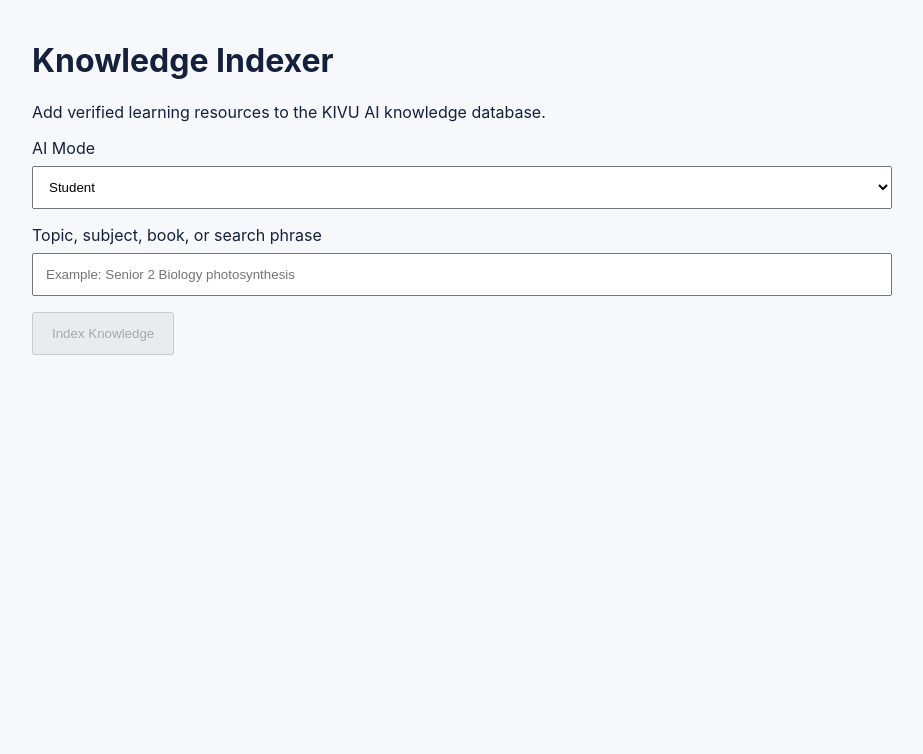
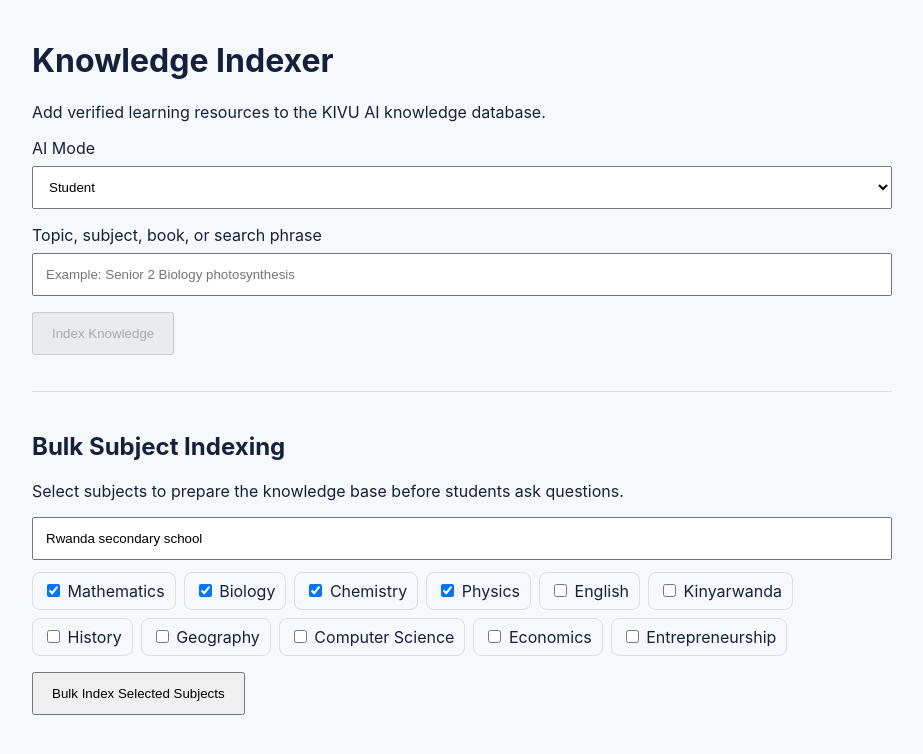
Before and after one commit to senid-221/kivu-ai, a Next.js app: page /admin/knowledge in a window 1280 px wide. Shown: the top 754 px of the page, without its empty margins (178-1101 px from the left). Built offline with nearby package versions, Linux system fonts and the light colour scheme.

Commit message:
Add bulk subject indexing controls to admin dashboard

```diff
--- a/src/app/admin/knowledge/page.tsx
+++ b/src/app/admin/knowledge/page.tsx
@@ -16,6 +16,9 @@
   const [loading, setLoading] = useState(false);
   const [result, setResult] = useState<any>(null);
   const [error, setError] = useState("");
+  const [bulkLoading, setBulkLoading] = useState(false);
+  const [subjects, setSubjects] = useState(["Mathematics","Biology","Chemistry","Physics"]);
+  const [level, setLevel] = useState("Rwanda secondary school");
 
   async function indexKnowledge() {
     setLoading(true); setError(""); setResult(null);
@@ -32,6 +35,24 @@
       setError(e instanceof Error ? e.message : "Indexing failed");
     } finally { setLoading(false); }
   }
+
+  async function bulkIndex() {
+    setBulkLoading(true); setError(""); setResult(null);
+    try {
+      const response = await fetch("/api/knowledge/bulk", {
+        method: "POST",
+        headers: { "Content-Type": "application/json" },
+        body: JSON.stringify({ mode, subjects, level }),
+      });
+      const data = await response.json();
+      if (!response.ok) throw new Error(data.error || "Bulk indexing failed");
+      setResult(data);
+    } catch (e) {
+      setError(e instanceof Error ? e.message : "Bulk indexing failed");
+    } finally { setBulkLoading(false); }
+  }
+
+  const allSubjects = ["Mathematics","Biology","Chemistry","Physics","English","Kinyarwanda","History","Geography","Computer Science","Economics","Entrepreneurship"];
 
   return (
     <main style={{ maxWidth: 900, margin: "0 auto", padding: 20 }}>
@@ -50,15 +71,31 @@
         {loading ? "Indexing knowledge..." : "Index Knowledge"}
       </button>
 
+      <section style={{ marginTop: 36, paddingTop: 20, borderTop: "1px solid #ddd" }}>
+        <h2>Bulk Subject Indexing</h2>
+        <p>Select subjects to prepare the knowledge base before students ask questions.</p>
+        <input value={level} onChange={e => setLevel(e.target.value)} placeholder="Education level" style={{ width: "100%", padding: 12, marginBottom: 12 }} />
+        <div style={{ display: "flex", flexWrap: "wrap", gap: 8, marginBottom: 16 }}>
+          {allSubjects.map(subject => (
+            <label key={subject} style={{ padding: "8px 10px", border: "1px solid #ddd", borderRadius: 8 }}>
+              <input type="checkbox" checked={subjects.includes(subject)} onChange={() => setSubjects(current => current.includes(subject) ? current.filter(x => x !== subject) : [...current, subject])} /> {subject}
+            </label>
+          ))}
+        </div>
+        <button onClick={bulkIndex} disabled={bulkLoading || subjects.length === 0} style={{ padding: "12px 18px" }}>
+          {bulkLoading ? "Indexing subjects..." : "Bulk Index Selected Subjects"}
+        </button>
+      </section>
+
       {error && <p style={{ marginTop: 20 }}>{error}</p>}
 
       {result && (
         <section style={{ marginTop: 24 }}>
           <h2>Indexing complete</h2>
-          <p>{result.indexedSources} source(s) processed for {result.mode}.</p>
-          {result.sources.map((source: any) => (
+          {typeof result.indexedSources === "number" ? <p>{result.indexedSources} source(s) processed for {result.mode}.</p> : <p>{result.results?.reduce((n: number, item: any) => n + item.sources, 0) || 0} source(s) processed.</p>}
+          {(result.sources || result.results || []).map((source: any) => (
             <article key={source.url} style={{ padding: 14, border: "1px solid #ddd", borderRadius: 10, marginTop: 10 }}>
-              <strong>{source.title}</strong>
+              <strong>{source.title || source.subject}</strong>
               <div>{source.provider}</div>
               <small>{source.chunks} indexed excerpt(s)</small>
             </article>
```
